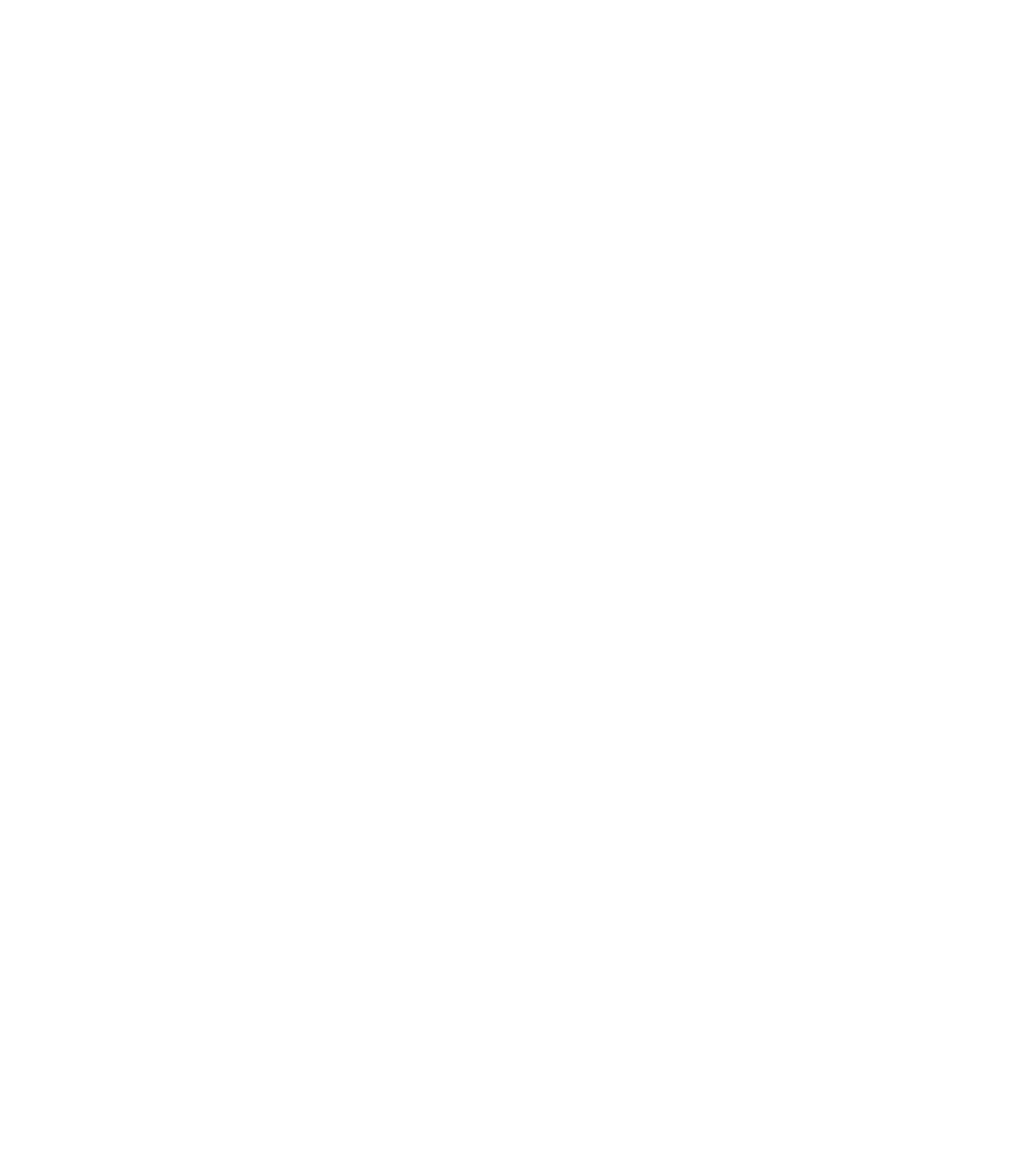
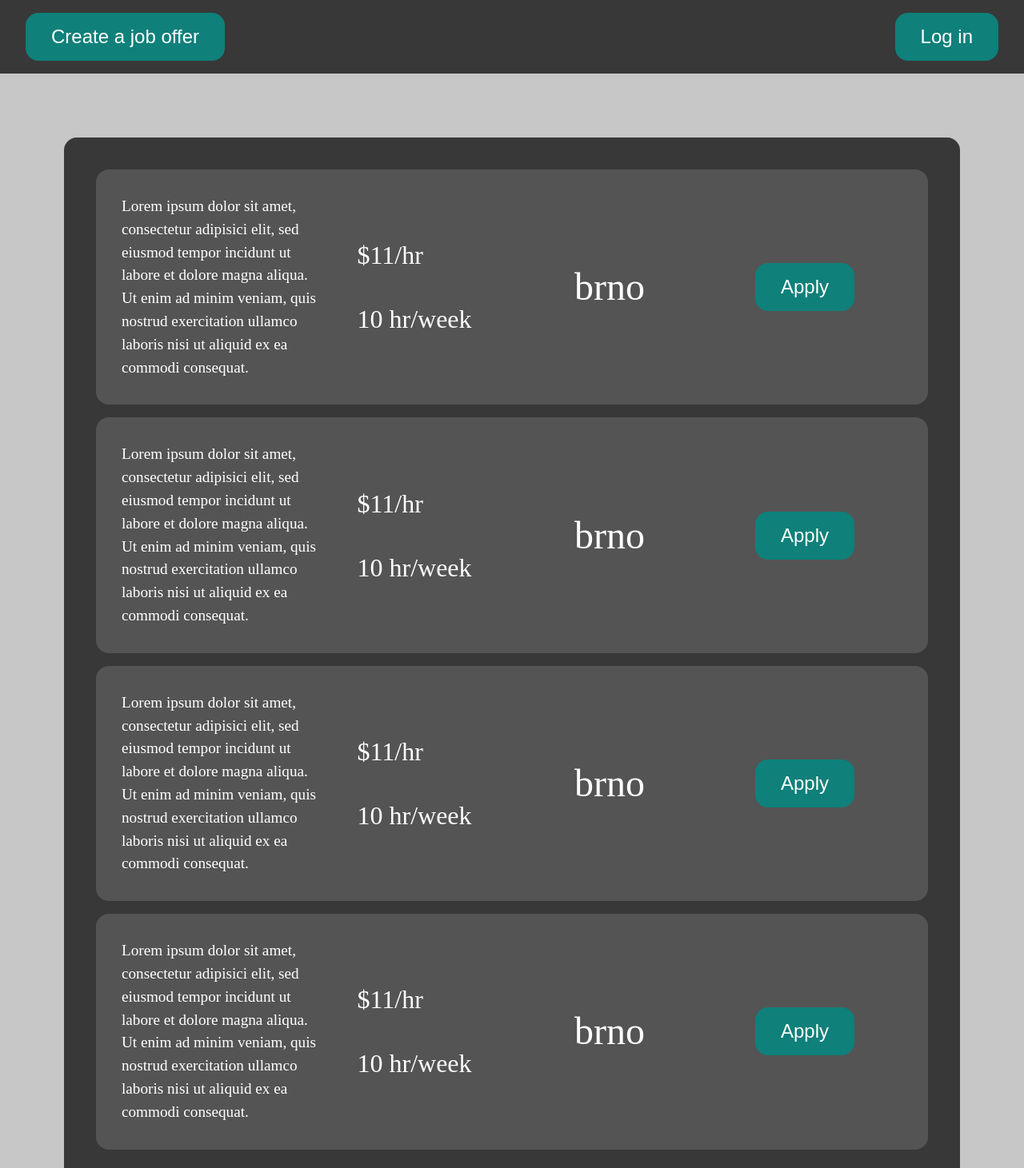
Before and after one commit to adam-oprchal/Part-time-jobs, a React (Vite) app in the folder workspace/frontend/: page / in a window 1280 px wide. Shown: the top 1461 px of the page at 80% size. Before the commit the page ends 800 px from the top, so only its background shows below. Built offline with nearby package versions, Linux system fonts and the light colour scheme.

Commit message:
feat: add basic posts section

```diff
--- a/workspace/frontend/src/app/app.tsx
+++ b/workspace/frontend/src/app/app.tsx
@@ -1,6 +1,11 @@
+import { Navbar } from "../components/navbar/Navbar";
+import { PostsSection } from "../components/postsSection/PostsSection";
+
 export function App() {
   return (
     <div>
+      <Navbar/>
+      <PostsSection></PostsSection>
     </div>
   );
 }
--- a/workspace/frontend/src/components/post/Post.tsx
+++ b/workspace/frontend/src/components/post/Post.tsx
@@ -23,7 +23,7 @@ export const Post = ({
       <div className='post__description'>{description}</div>
       <div className='post__numbers'>
         <p>${wage}/hr</p>
-        <p>${hours}/week</p>
+        <p>{hours} hr/week</p>
       </div>
       <div className="post__location">{location}</div>
       <Button label="Apply" />
--- /dev/null
+++ b/workspace/frontend/src/components/postsSection/PostsSection.tsx
@@ -0,0 +1,33 @@
+import './postsSection.css';
+import { Post } from '../post/Post';
+
+export const PostsSection = () => {
+  return (
+    <div className="posts">
+      <Post
+        description="Lorem ipsum dolor sit amet, consectetur adipisici elit, sed eiusmod tempor incidunt ut labore et dolore magna aliqua. Ut enim ad minim veniam, quis nostrud exercitation ullamco laboris nisi ut aliquid ex ea commodi consequat. "
+        wage={11}
+        hours={10}
+        location="brno"
+      />
+      <Post
+        description="Lorem ipsum dolor sit amet, consectetur adipisici elit, sed eiusmod tempor incidunt ut labore et dolore magna aliqua. Ut enim ad minim veniam, quis nostrud exercitation ullamco laboris nisi ut aliquid ex ea commodi consequat. "
+        wage={11}
+        hours={10}
+        location="brno"
+      />
+      <Post
+        description="Lorem ipsum dolor sit amet, consectetur adipisici elit, sed eiusmod tempor incidunt ut labore et dolore magna aliqua. Ut enim ad minim veniam, quis nostrud exercitation ullamco laboris nisi ut aliquid ex ea commodi consequat. "
+        wage={11}
+        hours={10}
+        location="brno"
+      />
+      <Post
+        description="Lorem ipsum dolor sit amet, consectetur adipisici elit, sed eiusmod tempor incidunt ut labore et dolore magna aliqua. Ut enim ad minim veniam, quis nostrud exercitation ullamco laboris nisi ut aliquid ex ea commodi consequat. "
+        wage={11}
+        hours={10}
+        location="brno"
+      />
+    </div>
+  );
+};
--- /dev/null
+++ b/workspace/frontend/src/components/postsSection/postsSection.css
@@ -0,0 +1,6 @@
+.posts {
+  background-color: var(--color-dark-grey);
+  margin: 5rem;
+  padding: 1.5rem;
+  border-radius: 1rem;
+}
--- a/workspace/frontend/src/styles.css
+++ b/workspace/frontend/src/styles.css
@@ -10,6 +10,7 @@
   --color-light-grey: #545454;
 
   color: var(--color-white);
+  background-color: #c7c7c7;
 }
 
 body {
```
